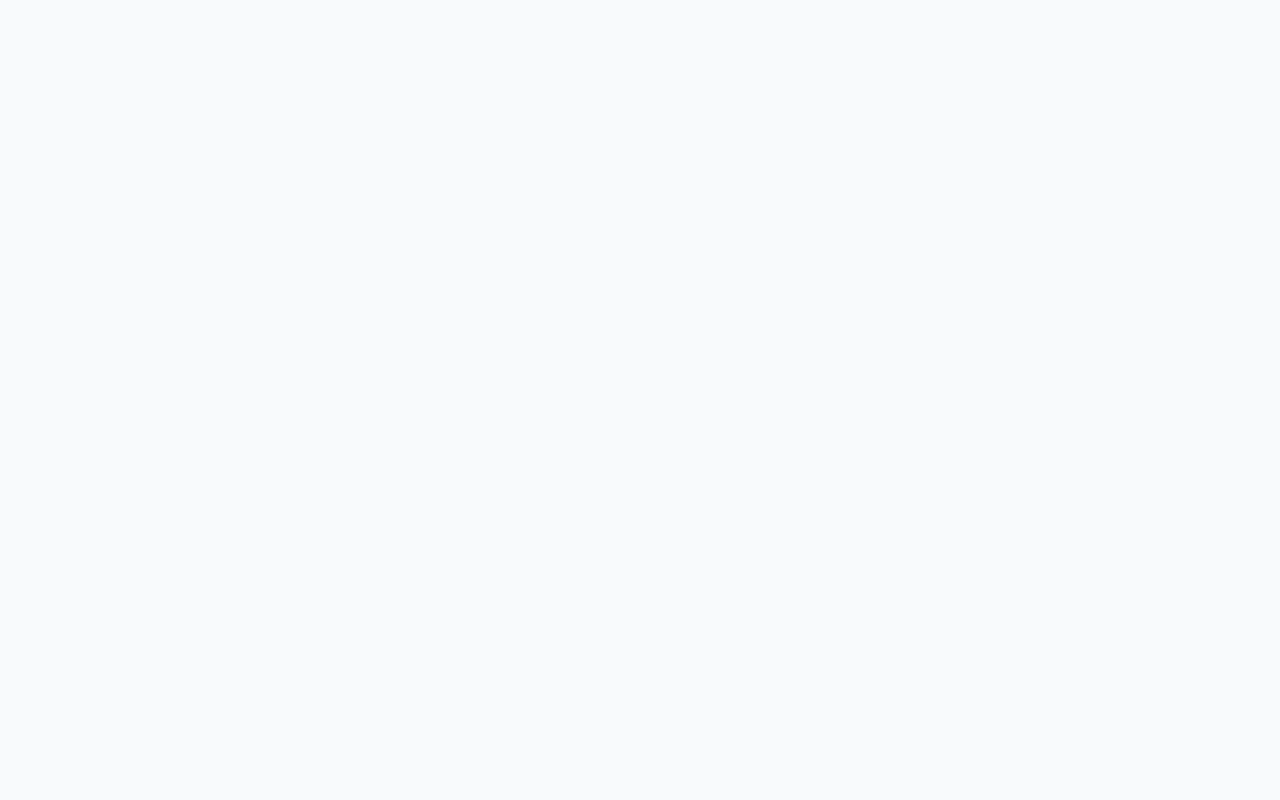
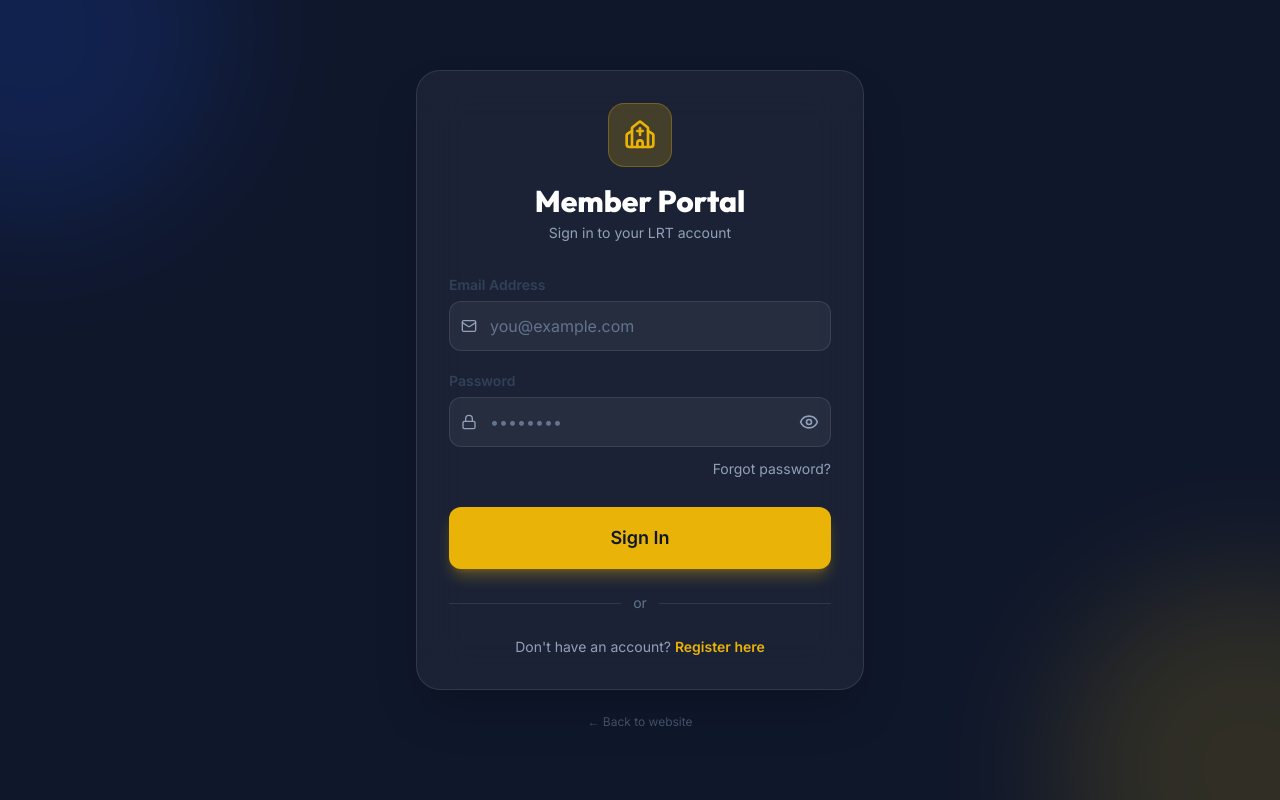
Before and after one commit to MUNYOH-JOEL-TAMON/LRT_Church_website, a React (Vite) app in the folder client/: page /portal/login in a window 1280 px wide. Before the commit this address had no page. Built offline with nearby package versions, Linux system fonts and the light colour scheme; no server answers.

Commit message:
feat: implement authentication routing with ProtectedRoute and LoginPage components

```diff
--- a/client/src/App.tsx
+++ b/client/src/App.tsx
@@ -1,18 +1,37 @@
-import { BrowserRouter, Routes, Route } from 'react-router-dom';
+import { BrowserRouter, Routes, Route, Navigate } from 'react-router-dom';
 import PublicLayout from './layouts/PublicLayout';
+import ProtectedRoute from './components/routing/ProtectedRoute';
+
+// Pages - Public
 import Home from './pages/Home';
+import LoginPage from './pages/portal/LoginPage';
+import RegisterPage from './pages/portal/RegisterPage';
+
+// Pages - Portal (Protected)
+import PortalDashboard from './pages/portal/PortalDashboard';
 
 function App() {
   return (
     <BrowserRouter>
       <Routes>
-        {/* Public Routes with Navbar and Footer */}
+        {/* ── Public Routes (with Navbar + Footer) ── */}
         <Route path="/" element={<PublicLayout />}>
           <Route index element={<Home />} />
-          {/* Future routes: /about, /sermons, /events */}
+          {/* Future: /about, /sermons, /events */}
         </Route>
 
-        {/* Future Admin & Portal Routes will go here */}
+        {/* ── Auth Routes (no layout wrapper) ── */}
+        <Route path="/portal/login" element={<LoginPage />} />
+        <Route path="/portal/register" element={<RegisterPage />} />
+
+        {/* ── Protected Member Portal Routes ── */}
+        <Route element={<ProtectedRoute />}>
+          <Route path="/portal/dashboard" element={<PortalDashboard />} />
+          {/* Future: /portal/sermons, /portal/events, /portal/profile */}
+        </Route>
+
+        {/* ── Fallback ── */}
+        <Route path="*" element={<Navigate to="/" replace />} />
       </Routes>
     </BrowserRouter>
   );
--- /dev/null
+++ b/client/src/components/routing/ProtectedRoute.tsx
@@ -0,0 +1,12 @@
+import { Navigate, Outlet } from 'react-router-dom';
+import useAuthStore from '../../store/useAuthStore';
+
+// ProtectedRoute: A wrapper component that checks auth state.
+// If the user is NOT authenticated, they are redirected to login.
+// If they ARE authenticated, the requested page renders via <Outlet />.
+const ProtectedRoute = () => {
+  const { isAuthenticated } = useAuthStore();
+  return isAuthenticated ? <Outlet /> : <Navigate to="/portal/login" replace />;
+};
+
+export default ProtectedRoute;
--- /dev/null
+++ b/client/src/pages/portal/LoginPage.tsx
@@ -0,0 +1,119 @@
+import { useState } from 'react';
+import { Link, useNavigate } from 'react-router-dom';
+import { Mail, Lock, Church } from 'lucide-react';
+import useAuthStore from '../../store/useAuthStore';
+import Button from '../../components/ui/Button';
+import Input from '../../components/ui/Input';
+
+const LoginPage = () => {
+  const navigate = useNavigate();
+  const { login, isLoading, error, clearError } = useAuthStore();
+  const [form, setForm] = useState({ email: '', password: '' });
+
+  const handleChange = (e: React.ChangeEvent<HTMLInputElement>) => {
+    clearError();
+    setForm((prev) => ({ ...prev, [e.target.name]: e.target.value }));
+  };
+
+  const handleSubmit = async (e: React.FormEvent) => {
+    e.preventDefault();
+    await login(form.email, form.password);
+    // If no error after login, navigate to member portal
+    if (!useAuthStore.getState().error) {
+      navigate('/portal/dashboard');
+    }
+  };
+
+  return (
+    <div className="min-h-screen bg-slate-900 flex items-center justify-center p-4 relative overflow-hidden">
+      {/* Decorative background blobs */}
+      <div className="absolute -top-40 -left-40 w-96 h-96 bg-primary rounded-full filter blur-3xl opacity-20"></div>
+      <div className="absolute -bottom-40 -right-40 w-96 h-96 bg-secondary rounded-full filter blur-3xl opacity-15"></div>
+
+      <div className="relative z-10 w-full max-w-md">
+        {/* Card */}
+        <div className="bg-white/5 border border-white/10 backdrop-blur-xl rounded-3xl p-8 shadow-2xl">
+          {/* Logo */}
+          <div className="flex flex-col items-center mb-8">
+            <div className="w-16 h-16 rounded-2xl bg-secondary/20 flex items-center justify-center mb-4 border border-secondary/30">
+              <Church className="w-8 h-8 text-secondary" />
+            </div>
+            <h1 className="text-3xl font-heading font-extrabold text-white">Member Portal</h1>
+            <p className="text-slate-400 text-sm mt-1">Sign in to your LRT account</p>
+          </div>
+
+          {/* Error Alert */}
+          {error && (
+            <div className="bg-red-500/10 border border-red-500/30 text-red-400 text-sm rounded-xl p-3 mb-6 text-center">
+              {error}
+            </div>
+          )}
+
+          {/* Form */}
+          <form onSubmit={handleSubmit} className="flex flex-col gap-5">
+            <Input
+              id="email"
+              name="email"
+              type="email"
+              label="Email Address"
+              placeholder="you@example.com"
+              value={form.email}
+              onChange={handleChange}
+              leftIcon={<Mail className="w-4 h-4" />}
+              required
+              className="bg-white/5 border-white/10 text-white placeholder:text-slate-500 focus:bg-white/10"
+            />
+            <Input
+              id="password"
+              name="password"
+              type="password"
+              label="Password"
+              placeholder="••••••••"
+              value={form.password}
+              onChange={handleChange}
+              leftIcon={<Lock className="w-4 h-4" />}
+              required
+              className="bg-white/5 border-white/10 text-white placeholder:text-slate-500 focus:bg-white/10"
+            />
+
+            <div className="flex justify-end -mt-2">
+              <Link to="/portal/forgot-password" className="text-sm text-slate-400 hover:text-secondary transition-colors">
+                Forgot password?
+              </Link>
+            </div>
+
+            <Button
+              type="submit"
+              variant="secondary"
+              size="lg"
+              isLoading={isLoading}
+              className="w-full mt-2"
+            >
+              Sign In
+            </Button>
+          </form>
+
+          {/* Divider */}
+          <div className="flex items-center gap-3 my-6">
+            <div className="flex-1 h-px bg-white/10"></div>
+            <span className="text-slate-500 text-sm">or</span>
+            <div className="flex-1 h-px bg-white/10"></div>
+          </div>
+
+          <p className="text-center text-slate-400 text-sm">
+            Don&apos;t have an account?{' '}
+            <Link to="/portal/register" className="text-secondary font-semibold hover:text-secondary-light transition-colors">
+              Register here
+            </Link>
+          </p>
+        </div>
+
+        <p className="text-center text-slate-600 text-xs mt-6">
+          <Link to="/" className="hover:text-slate-400 transition-colors">← Back to website</Link>
+        </p>
+      </div>
+    </div>
+  );
+};
+
+export default LoginPage;
```
